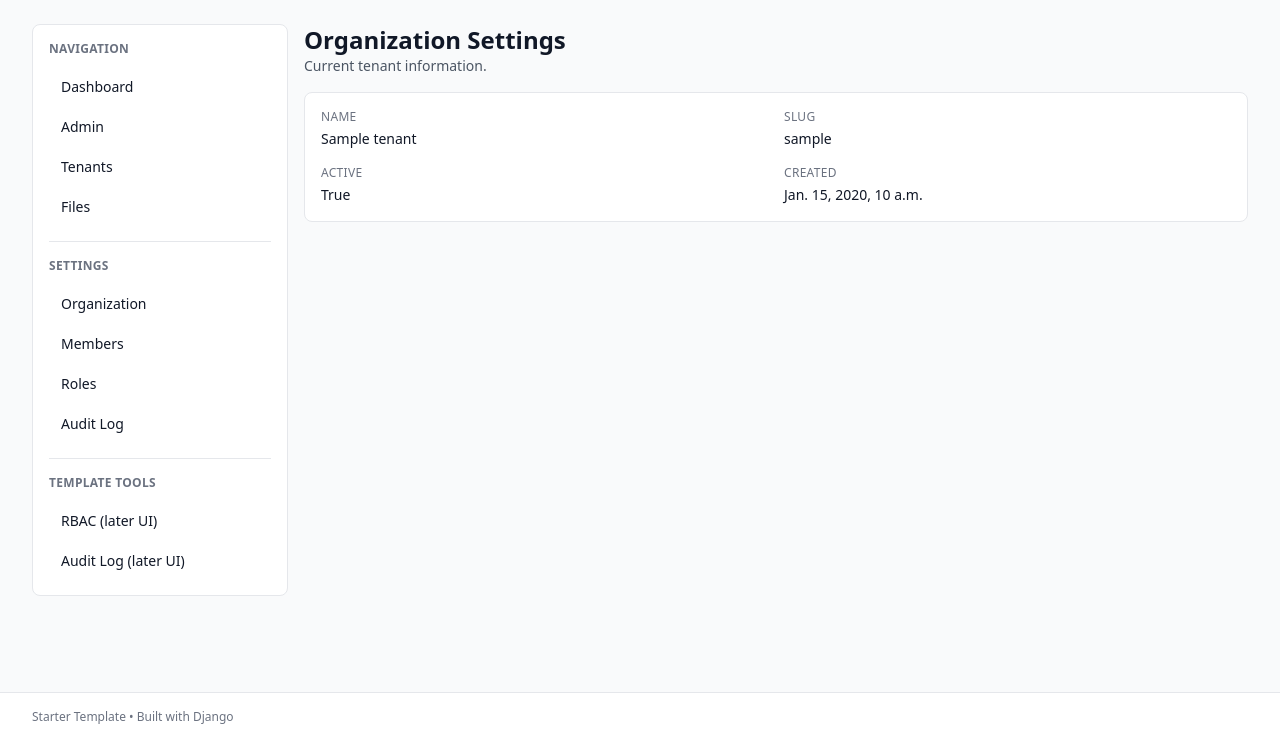
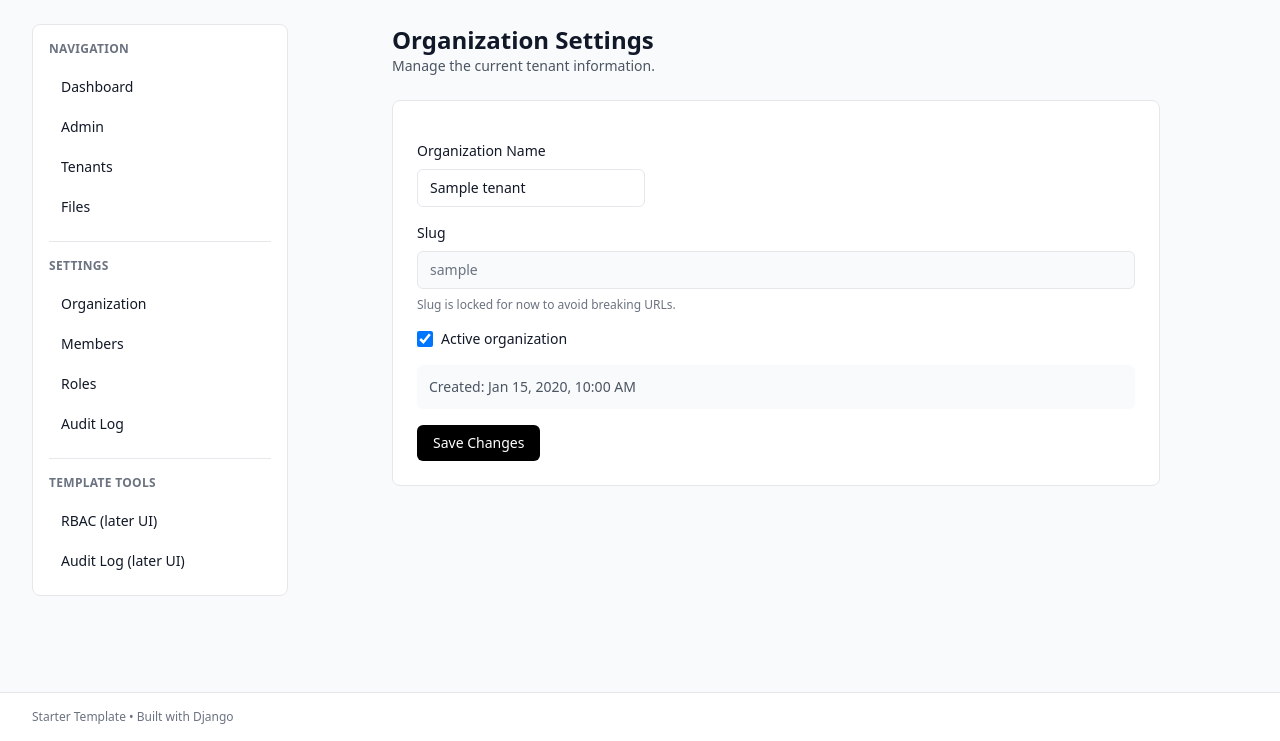
Before and after one commit to JovanyCardenas/django-saas-starter, a Django app: page /settings/organization/ in a window 1280 px wide. Shown: the part 59-800 px from the top of the page. Run offline with Django 4.2, Linux system fonts and the light colour scheme; a user stored in the database is signed in; tables that the repository leaves empty hold one stand-in row (values such as "Sample post"); some libraries are stand-ins or nearby versions.

Commit message:
update organization.html

```diff
--- a/backend/apps/settings_panel/forms.py
+++ b/backend/apps/settings_panel/forms.py
@@ -1,5 +1,5 @@
 from django import forms
-from apps.tenants.models import TenantMembership
+from apps.tenants.models import TenantMembership, Tenant
 
 from apps.rbac.models import Role
 
@@ -39,3 +39,17 @@ class AcceptInvitationForm(forms.Form):
         if cleaned.get("password1") != cleaned.get("password2"):
             raise forms.ValidationError("Passwords do not match.")
         return cleaned
+
+
+class OrganizationSettingsForm(forms.ModelForm):
+    class Meta:
+        model = Tenant
+        fields = ["name", "is_active"]
+        widgets = {
+            "name": forms.TextInput(attrs={
+                "class": "rounded-md border px-3 py-2 text-sm",
+            }),
+            "is_active": forms.CheckboxInput(attrs={
+                "class": "h-4 w-4 rounded border-gray-300",
+            }),
+        }
--- a/backend/apps/settings_panel/views.py
+++ b/backend/apps/settings_panel/views.py
@@ -159,8 +159,38 @@ def organization_settings(request):
     if not _require_settings_access(request, tenant):
         return HttpResponseForbidden("You do not have access to organization settings.")
 
+    if request.method == "POST":
+        form = OrganizationSettingsForm(request.POST, instance=tenant)
+        if form.is_valid():
+            old_name = tenant.name
+            old_active = tenant.is_active
+
+            updated_tenant = form.save()
+
+            log_event(
+                tenant=updated_tenant,
+                actor=request.user,
+                request=request,
+                action="update",
+                message=f"Organization settings updated: {updated_tenant.name}",
+                object_type="Tenant",
+                object_id=updated_tenant.id,
+                meta={
+                    "old_name": old_name,
+                    "new_name": updated_tenant.name,
+                    "old_is_active": old_active,
+                    "new_is_active": updated_tenant.is_active,
+                },
+            )
+
+            messages.success(request, "Organization settings updated.")
+            return redirect("settings_panel:organization")
+    else:
+        form = OrganizationSettingsForm(instance=tenant)
+
     return render(request, "settings_panel/organization.html", {
         "tenant": tenant,
+        "form": form,
     })
 
 
--- a/backend/config/test_runner.py
+++ b/backend/config/test_runner.py
@@ -6,6 +6,7 @@ class AppsTestRunner(DiscoverRunner):
         "apps.tenants.tests",
         "apps.rbac.tests",
         "apps.settings_panel.tests",
+        "apps.files.tests",
     ]
 
     def build_suite(self, test_labels=None, extra_tests=None, **kwargs):
--- /dev/null
+++ b/backend/media/tenants/test-org/files/test.txt
@@ -0,0 +1 @@
+hello world
--- /dev/null
+++ b/backend/media/tenants/test-org/files/test_8Gh0xdc.txt
@@ -0,0 +1 @@
+hello world
--- /dev/null
+++ b/backend/media/tenants/test-org/files/test_Johjgr9.txt
@@ -0,0 +1 @@
+hello world
--- /dev/null
+++ b/backend/media/tenants/test-org/files/test_OHIsXKe.txt
@@ -0,0 +1 @@
+hello world
--- /dev/null
+++ b/backend/media/tenants/test-org/files/test_aho46em.txt
@@ -0,0 +1 @@
+hello world
--- /dev/null
+++ b/backend/media/tenants/test-org/files/test_jcY4dmA.txt
@@ -0,0 +1 @@
+hello world
--- a/backend/templates/settings_panel/organization.html
+++ b/backend/templates/settings_panel/organization.html
@@ -3,34 +3,45 @@
 {% block title %}Organization Settings{% endblock %}
 
 {% block content %}
-  <div class="space-y-4">
+  <div class="mx-auto max-w-3xl space-y-6">
     <div>
       <h1 class="text-2xl font-semibold">Organization Settings</h1>
-      <p class="text-sm text-gray-600">Current tenant information.</p>
+      <p class="text-sm text-gray-600">Manage the current tenant information.</p>
     </div>
 
-    <div class="rounded-lg border bg-white p-4">
-      <dl class="grid grid-cols-1 gap-4 sm:grid-cols-2">
-        <div>
-          <dt class="text-xs uppercase tracking-wide text-gray-500">Name</dt>
-          <dd class="mt-1 text-sm font-medium">{{ tenant.name }}</dd>
+    <form method="post" class="space-y-4 rounded-lg border bg-white p-6">
+      {% csrf_token %}
+
+      <div class="space-y-2">
+        <label class="block text-sm font-medium">Organization Name</label>
+        {{ form.name }}
+        {{ form.name.errors }}
       </div>
 
-        <div>
-          <dt class="text-xs uppercase tracking-wide text-gray-500">Slug</dt>
-          <dd class="mt-1 text-sm font-medium">{{ tenant.slug }}</dd>
+      <div class="space-y-2">
+        <label class="block text-sm font-medium">Slug</label>
+        <input value="{{ tenant.slug }}" disabled class="w-full rounded-md border bg-gray-50 px-3 py-2 text-sm text-gray-500">
+        <p class="text-xs text-gray-500">Slug is locked for now to avoid breaking URLs.</p>
       </div>
 
-        <div>
-          <dt class="text-xs uppercase tracking-wide text-gray-500">Active</dt>
-          <dd class="mt-1 text-sm font-medium">{{ tenant.is_active }}</dd>
+      <div class="flex items-center gap-2">
+        {{ form.is_active }}
+        <label class="text-sm font-medium">Active organization</label>
       </div>
 
-        <div>
-          <dt class="text-xs uppercase tracking-wide text-gray-500">Created</dt>
-          <dd class="mt-1 text-sm font-medium">{{ tenant.created_at }}</dd>
+      <div class="rounded-md bg-gray-50 p-3 text-sm text-gray-600">
+        Created: {{ tenant.created_at|date:"M j, Y, g:i A" }}
       </div>
-      </dl>
+
+      {% if form.non_field_errors %}
+        <div class="rounded-md bg-red-50 p-3 text-sm text-red-700">
+          {{ form.non_field_errors }}
         </div>
+      {% endif %}
+
+      <button class="rounded-md bg-black px-4 py-2 text-sm font-medium text-white hover:bg-gray-800" type="submit">
+        Save Changes
+      </button>
+    </form>
   </div>
 {% endblock %}
```
Also changed, not shown: backend/apps/files/tests/test_file_actions.py (+96 -0 lines), backend/apps/settings_panel/tests/test_organization_settings.py (added, +53 -0 lines). Lines whose indentation alone changed are shown as unchanged.
